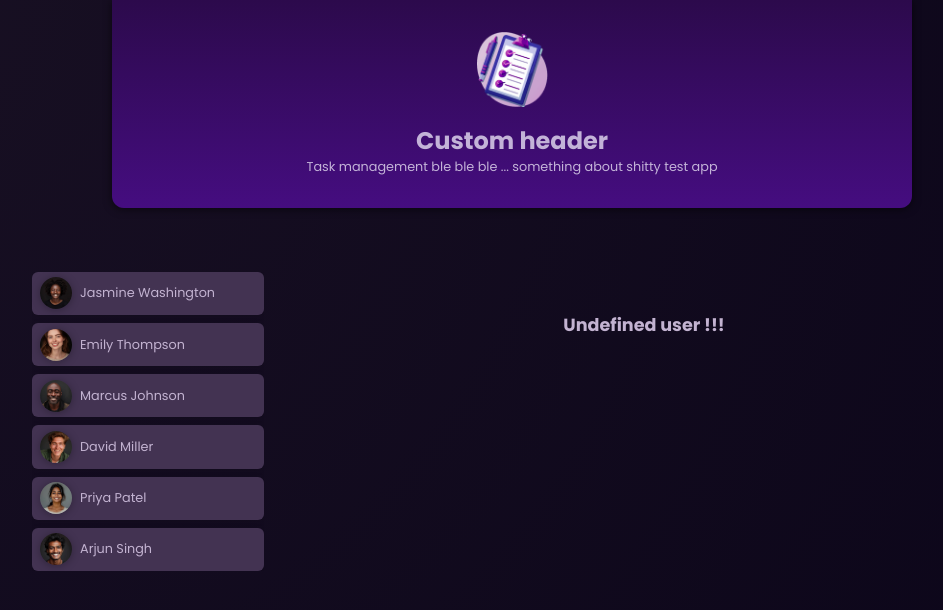
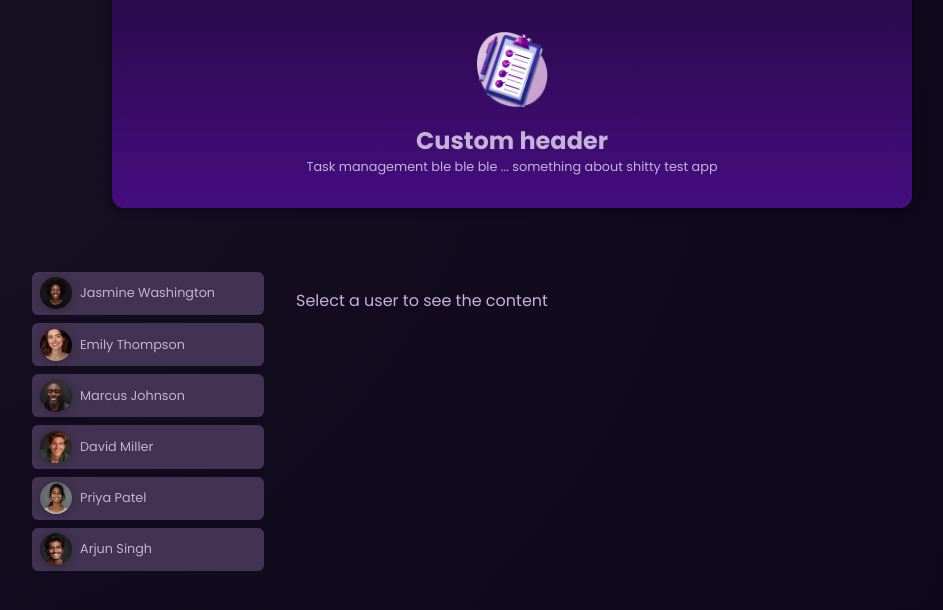
Before and after one commit to matned666/test-angular-app, an Angular app: page / in a window 1280 px wide. Shown: the top 610 px of the page, without its empty margins (128-1071 px from the left). Built offline with nearby package versions, Linux system fonts and the light colour scheme.

Commit message:
for loop dla userów w liście oraz if w pliku html

```diff
--- a/src/app/app.component.html
+++ b/src/app/app.component.html
@@ -1,9 +1,16 @@
 <test-header-component1/>
 <main>
   <ul id="users">
+    <!--  przy renderowaniu elementów angular musi mieć informację o unikalnym id dla którego renderuje elementy  -->
     @for (user of users; track user.id) {
-      <li><app-user-button [user]="user" (select)="onSelectUser($event)"/></li>
+      <li>
+        <app-user-button [user]="user" (select)="onSelectUser($event)"/>
+      </li>
     }
   </ul>
-  <app-user-task [id]="selectedUser?.id" [name]="selectedUser?.name"/>
+  @if (selectedUser) {
+    <app-user-task [id]="selectedUser.id" [name]="selectedUser.name"/>
+  } @else {
+    <p>Select a user to see the content</p>
+  }
 </main>
--- a/src/app/app.component.ts
+++ b/src/app/app.component.ts
@@ -14,7 +14,7 @@ import {UserTaskComponent} from './user-task/user-task.component';
 export class AppComponent {
   title = 'test-app-1';
   users = DUMMY_USERS;
-  actualUserId = '';
+  actualUserId?: string;
 
   get selectedUser() {
     return this.users.find((user) => user.id === this.actualUserId);
```
